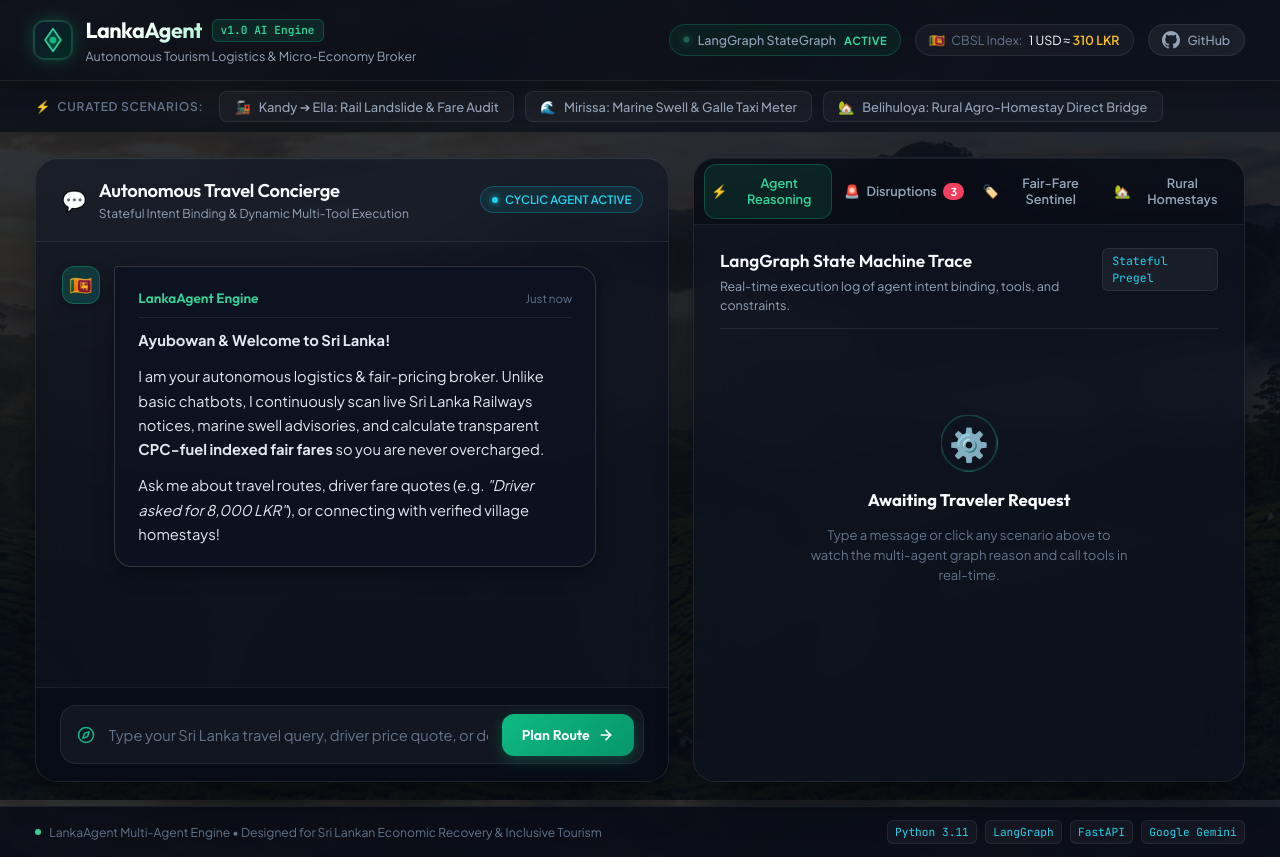
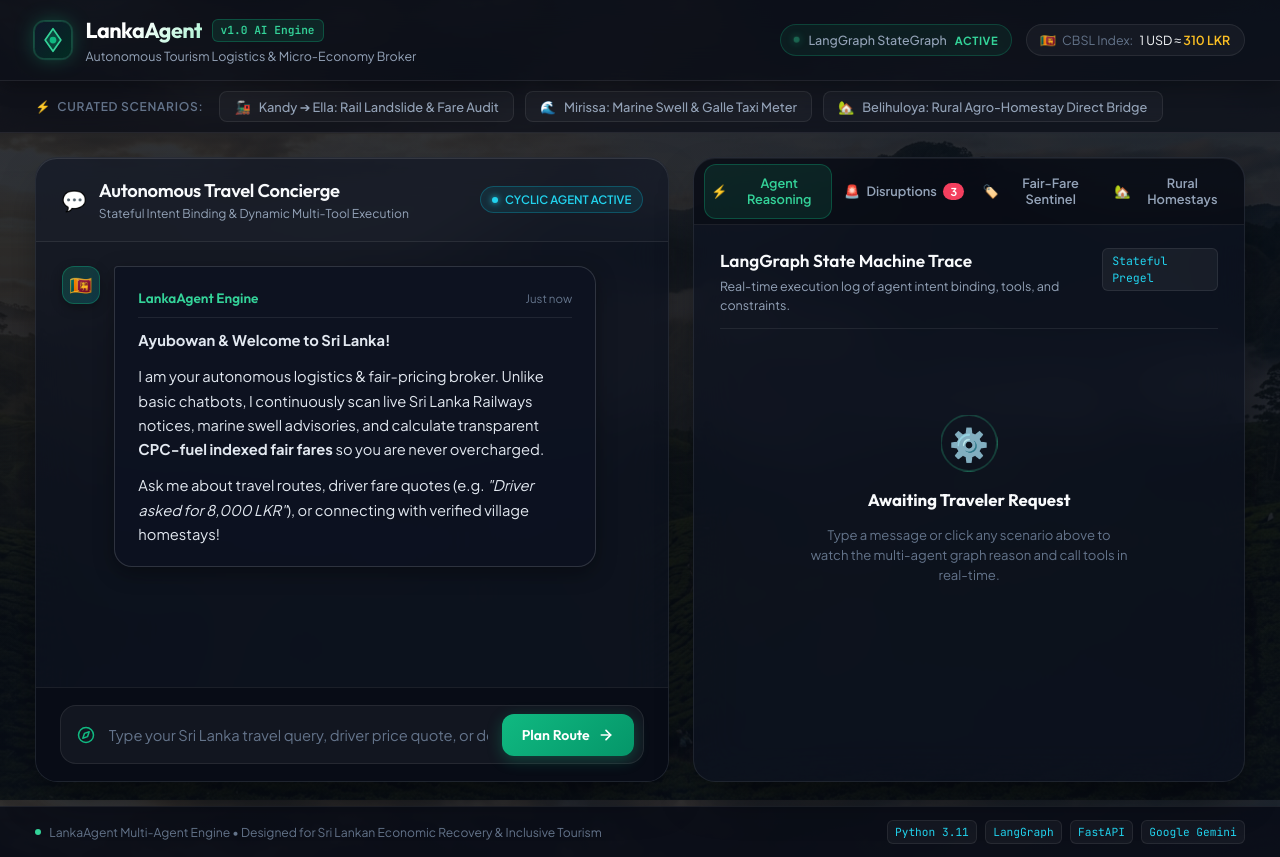
Before and after one commit to Salman-Ahamed-04/LankaAgent, a website: page frontend/index.html in a window 1280 px wide. Drawn offline with Linux system fonts and the light colour scheme; no server answers.

Commit message:
Remove GitHub button from UI header

```diff
--- a/frontend/index.html
+++ b/frontend/index.html
@@ -56,13 +56,6 @@
         <span class="cur-label">CBSL Index:</span>
         <span class="cur-rate">1 USD ≈ <strong>310 LKR</strong></span>
       </div>
-
-      <a href="https://github.com/Salman-Ahamed-04/LankaAgent" target="_blank" rel="noopener" class="github-link-btn" title="View Source on GitHub">
-        <svg height="18" width="18" viewBox="0 0 16 16" fill="currentColor">
-          <path d="M8 0C3.58 0 0 3.58 0 8c0 3.54 2.29 6.53 5.47 7.59.4.07.55-.17.55-.38 0-.19-.01-.82-.01-1.49-2.01.37-2.53-.49-2.69-.94-.09-.23-.48-.94-.82-1.13-.28-.15-.68-.52-.01-.53.63-.01 1.08.58 1.23.82.72 1.21 1.87.87 2.33.66.07-.52.28-.87.51-1.07-1.78-.2-3.64-.89-3.64-3.95 0-.87.31-1.59.82-2.15-.08-.2-.36-1.02.08-2.12 0 0 .67-.21 2.2.82.64-.18 1.32-.27 2-.27.68 0 1.36.09 2 .27 1.53-1.04 2.2-.82 2.2-.82.44 1.1.16 1.92.08 2.12.51.56.82 1.27.82 2.15 0 3.07-1.87 3.75-3.65 3.95.29.25.54.73.54 1.48 0 1.07-.01 1.93-.01 2.2 0 .21.15.46.55.38A8.013 8.013 0 0016 8c0-4.42-3.58-8-8-8z"/>
-        </svg>
-        <span>GitHub</span>
-      </a>
     </div>
   </header>
 
--- a/frontend/styles.css
+++ b/frontend/styles.css
@@ -249,27 +249,6 @@
 .cur-rate strong {
   color: var(--amber-400);
   font-weight: 600;
-}
-
-.github-link-btn {
-  display: flex;
-  align-items: center;
-  gap: 0.45rem;
-  padding: 0.35rem 0.85rem;
-  background: rgba(255, 255, 255, 0.06);
-  border: 1px solid var(--border-subtle);
-  border-radius: var(--radius-full);
-  color: var(--text-secondary);
-  font-size: 0.78rem;
-  text-decoration: none;
-  font-weight: 500;
-  transition: all 0.2s ease;
-}
-
-.github-link-btn:hover {
-  background: rgba(255, 255, 255, 0.12);
-  color: var(--text-primary);
-  border-color: var(--border-medium);
 }
 
 /* ==========================================================================
```
